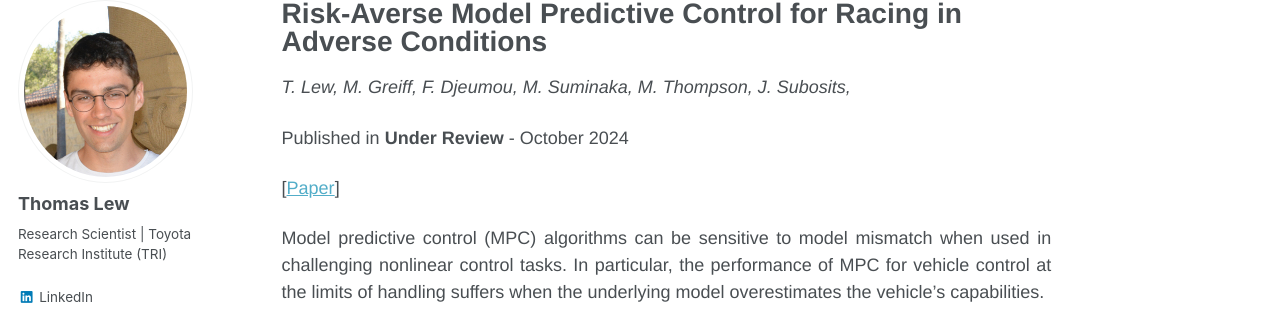
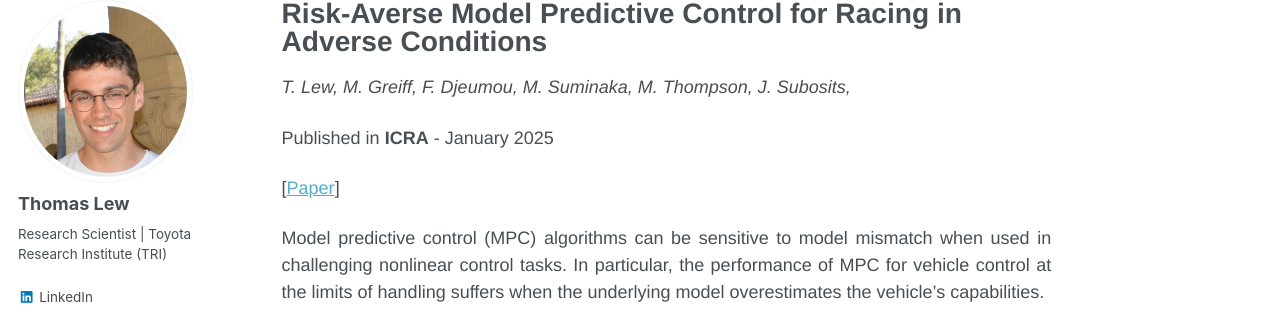
Before and after one commit to thomasjlew/thomasjlew.github.io, a Jekyll site: the page built from _publications/2024-10-01_riskaverse_mpc_racing.md, in a window 1280 px wide and 900 px high. Shown: the part 118-438 px from the top of the window. Built offline with Jekyll 4.4.1, drawn with Linux system fonts in a browser that asks for light colours.

Commit message:
Risk averse MPC => ICRA2025.

```diff
--- a/_preprints/2024-10-01_riskaverse_mpc_racing.md
+++ b/_publications/2024-10-01_riskaverse_mpc_racing.md
@@ -5,9 +5,9 @@ permalink: /publication/riskaverse_mpc_racing
 excerpt: '<br />
 [Project Page](/publication/riskaverse_mpc_racing) /
 [Paper](https://arxiv.org/abs/2410.17183) - A risk-averse controller that can reason over uncertainty.'
-date: 2024-10-01
-venue: 'Under Review'
-# venuetype: "conference"
+date: 2025-01-15
+venue: 'ICRA'
+venuetype: "conference"
 paperauthors: 'T. Lew, M. Greiff, F. Djeumou, M. Suminaka, M. Thompson, J. Subosits, '
 thumbnail: "riskaverse_mpc_racing.jpg"
 paperurl: 'https://arxiv.org/abs/2410.17183'
@@ -24,5 +24,4 @@ Experiments on a Lexus LC 500 show that risk-averse MPC unlocks reliable perform
 
 ![riskaverse_mpc_racing_big](/images/riskaverse_mpc_racing_big.jpg)
 
-This work leverages previous ideas on [risk-averse trajectory optimization](/publication/risk_averse) to obtain an uncertainty-aware MPC scheme that reasons over
-10 different dynamics models and runs at 20Hz. In particular, it shows that accounting for uncertainty enables reliable vehicle control at the edge of stability in adverse conditions.
+This work leverages previous ideas on [risk-averse trajectory optimization](/publication/risk_averse) to obtain an uncertainty-aware MPC scheme that reasons over 10 different dynamics models and runs at 20Hz. In particular, it shows that accounting for uncertainty enables reliable vehicle control at the edge of stability in adverse conditions.
```
